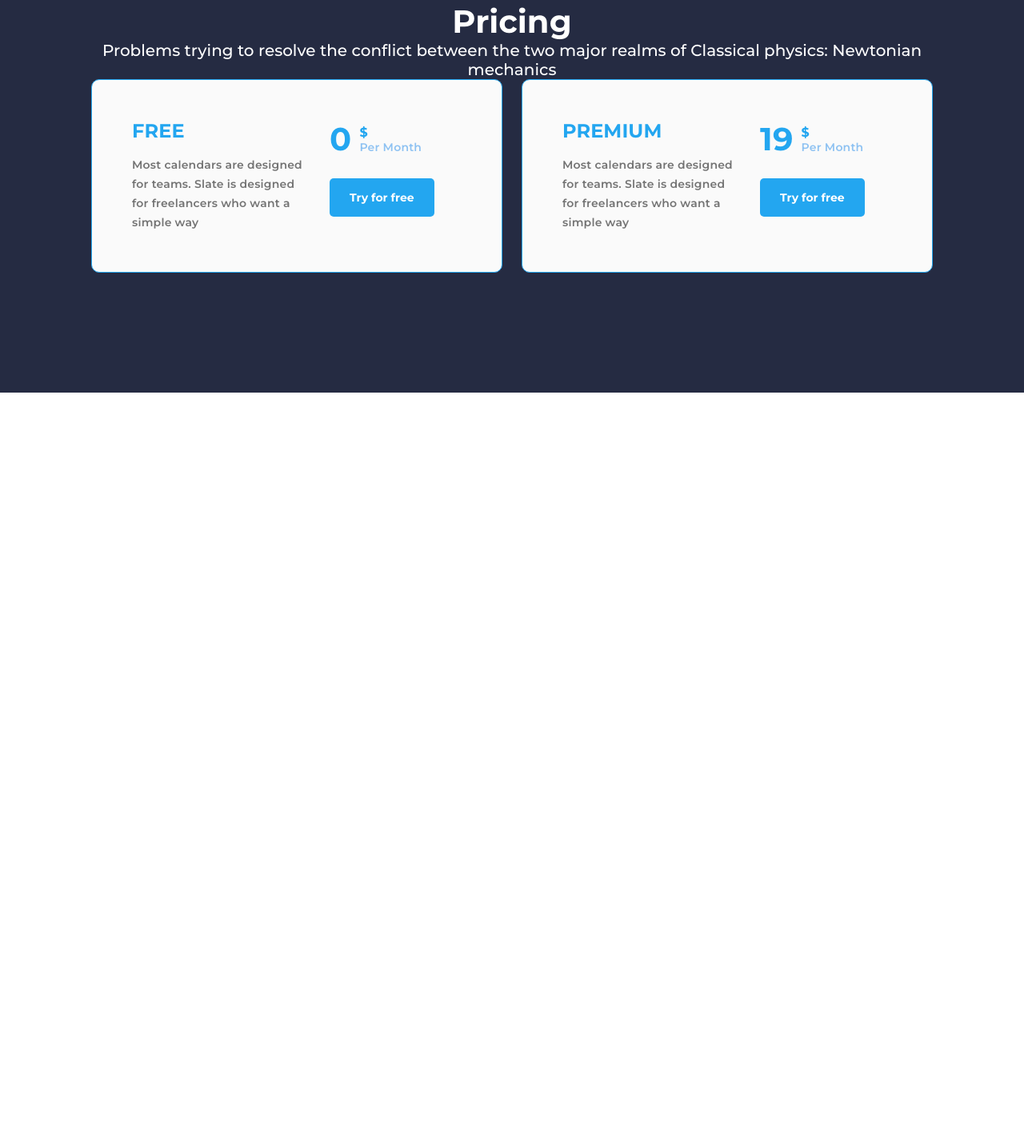
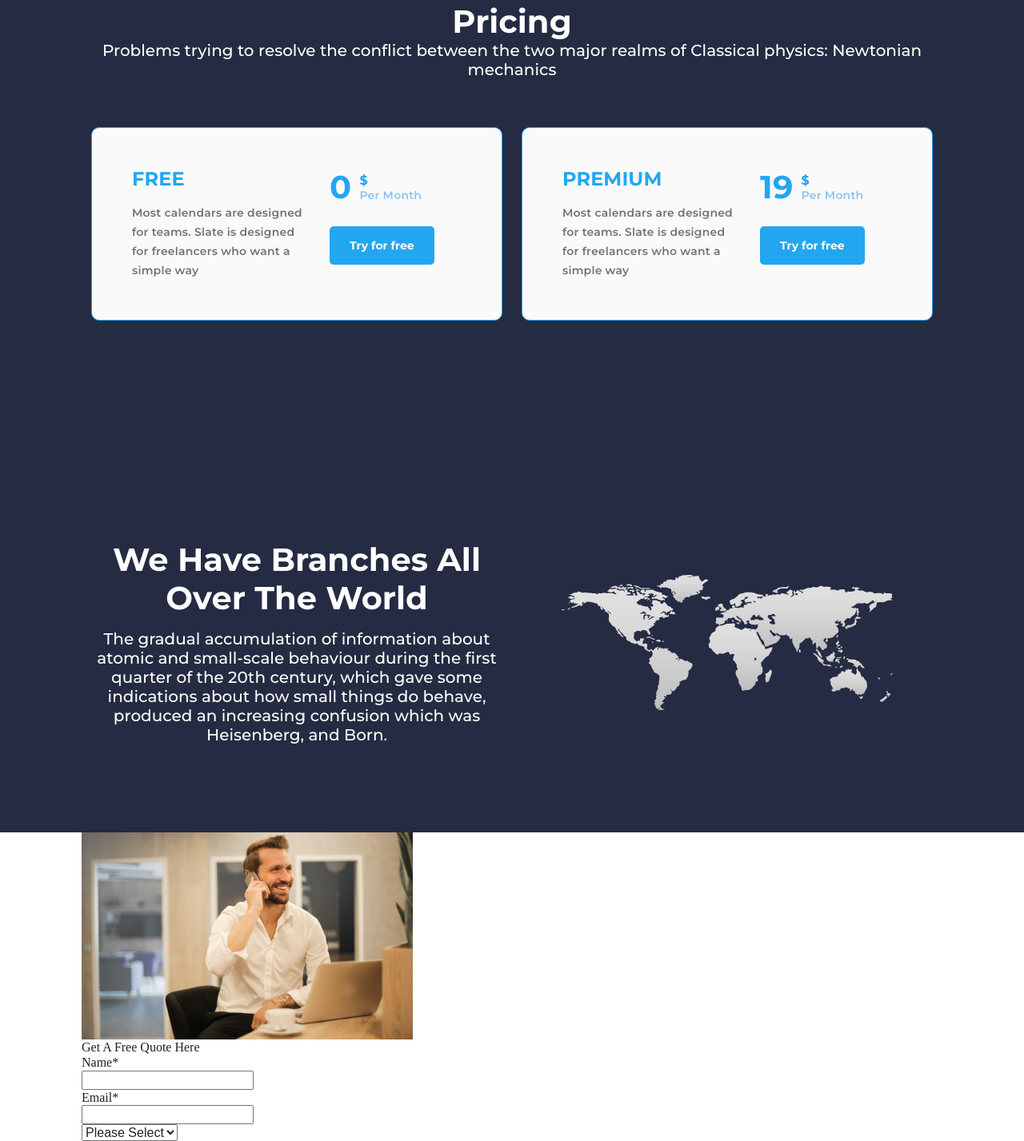
Before and after one commit to voolga/financial, a plain HTML site: page index.html in a window 1280 px wide. Shown: the part 2546-3973 px from the top of the page at 80% size. Before the commit the page ends 3037 px from the top, so only its background shows below. Drawn offline with Linux system fonts and the light colour scheme.

Commit message:
branches added all, booking started

```diff
--- a/index.html
+++ b/index.html
@@ -343,6 +343,66 @@
             </div>
         </div>
     </div>
+    <div class="branches">
+        <div class="container">
+            <div class="row branches__row">
+                <div class="col-12 col-md-6 branches__descr">
+                    <div class="branches__title section-title">
+                        We Have
+                        Branches All
+                        Over The World
+                    </div>
+                    <div class="branches__subtitle section-subtitle">
+                        The gradual accumulation of information
+                        about atomic and small-scale behaviour
+                        during the first quarter of the 20th
+                        century, which gave some indications
+                        about how small things
+                        do behave, produced an increasing
+                        confusion which was Heisenberg,
+                        and Born.
+                    </div>
+                </div>
+                <div class="col-12 col-md-6 branches__images">
+                    <img src="assets\images\branches_img\map.png" alt="map" class="branches__img">
+                </div>
+            </div>
+        </div>
+    </div>
+    <div class="booking">
+        <div class="container booking__container">
+            <div class="row booking__row">
+                <div class="col-12 col-md-10">
+                    <img src="assets\images\booking_img\booking.png" alt="" class="booking__img">
+                </div>
+                <div class="col-12 col-md-10">
+                    <p class="booking__title">Get A Free
+                        Quote Here</p>
+
+                    <div class="booking__inputs">
+                        <div class="booking__input-item">
+                            <p class="booking__name-title">Name*</p>
+                            <input type="text" class="booking__name-input">
+                        </div>
+                        <div class="booking__input-item">
+                            <p class="booking__email-title">Email*</p>
+                            <input type="text" class="booking__email-input">
+                        </div>
+
+                        <select name="departmentList" size="1">
+                            <option disabled selected>Please Select</option>
+                            <option>Электроник</option>
+                            <option>Сыроежкин</option>
+                            <option>Чижиков</option>
+                            <option>Кукушкина</option>
+                        </select>
+
+                    </div>
+
+                </div>
+            </div>
+        </div>
+    </div>
     </div>
 </body>
 
--- a/scss/components/_pricing-card.scss
+++ b/scss/components/_pricing-card.scss
@@ -14,6 +14,14 @@
     @include lg {
         flex-direction: row;
         margin-bottom: 0;
+    }
+
+    &__gen-info {
+        margin-bottom: 30px;
+
+        @include lg {
+            margin-bottom: 0;
+        }
     }
 
     &__title {
--- a/scss/layouts/_booking.scss
+++ b/scss/layouts/_booking.scss
@@ -0,0 +1,10 @@
+.booking {
+
+&__container {
+    padding: 0;
+}
+
+
+
+
+}
--- a/scss/layouts/_branches.scss
+++ b/scss/layouts/_branches.scss
@@ -0,0 +1,23 @@
+.branches {
+    background-color: var(--dark-bg-color);
+    padding: 125px 49px 110px 49px;
+
+
+    &__row {
+        align-items: center;
+    }
+    &__descr {
+        margin-bottom: 130px;
+
+        @include md {
+            margin-bottom: 0;
+        }
+    }
+    &__title {
+        margin-bottom: 15px;
+    }
+
+    &__img {
+        margin: 0 auto;
+    }
+}
--- a/scss/layouts/_pricing.scss
+++ b/scss/layouts/_pricing.scss
@@ -10,4 +10,9 @@
     &__row {
         display: flex;
     }
+
+    &__subtitle {
+        margin-bottom: 60px;
+    }
+
 }
```
Also changed, not shown: assets/images/booking_img/booking.png (added), assets/images/branches_img/map.png (added), css/style.min.css, 1 other file.
